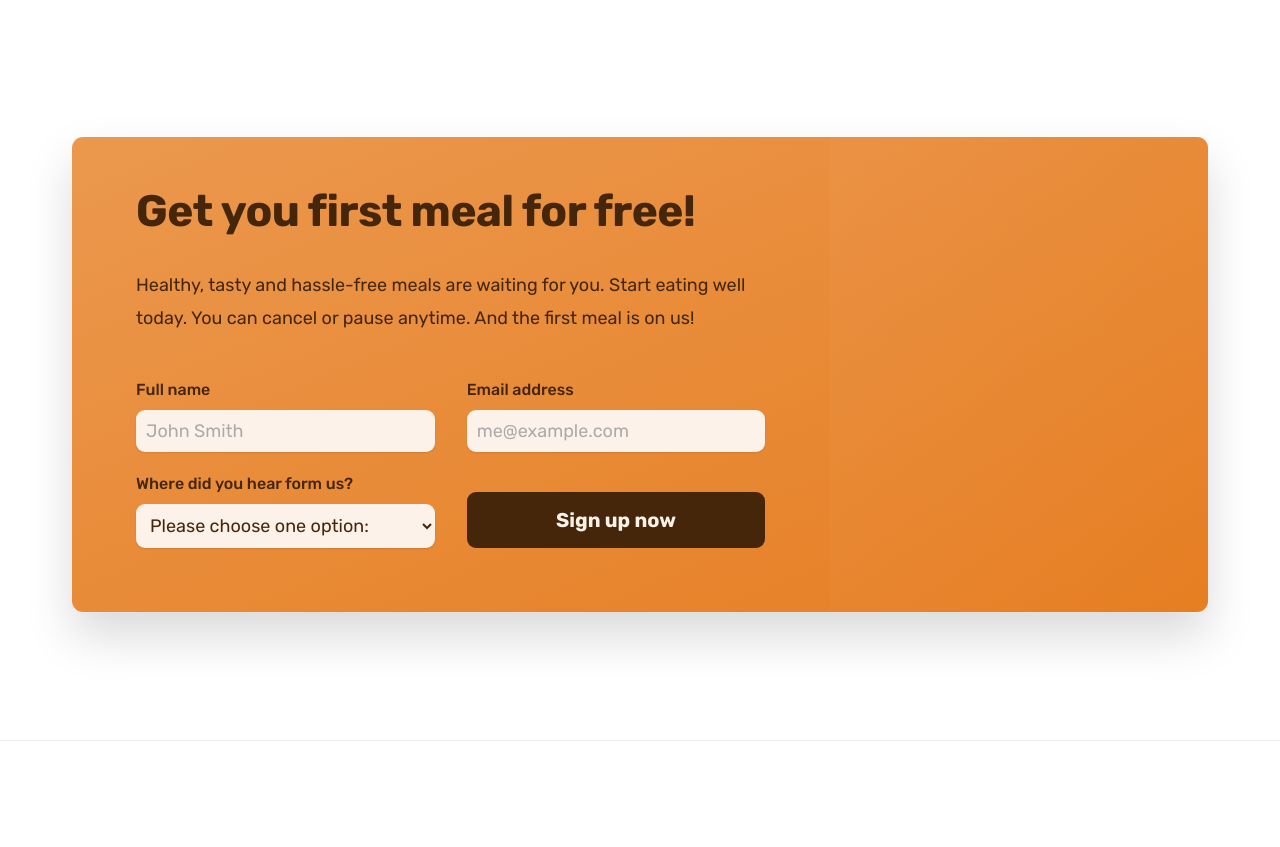
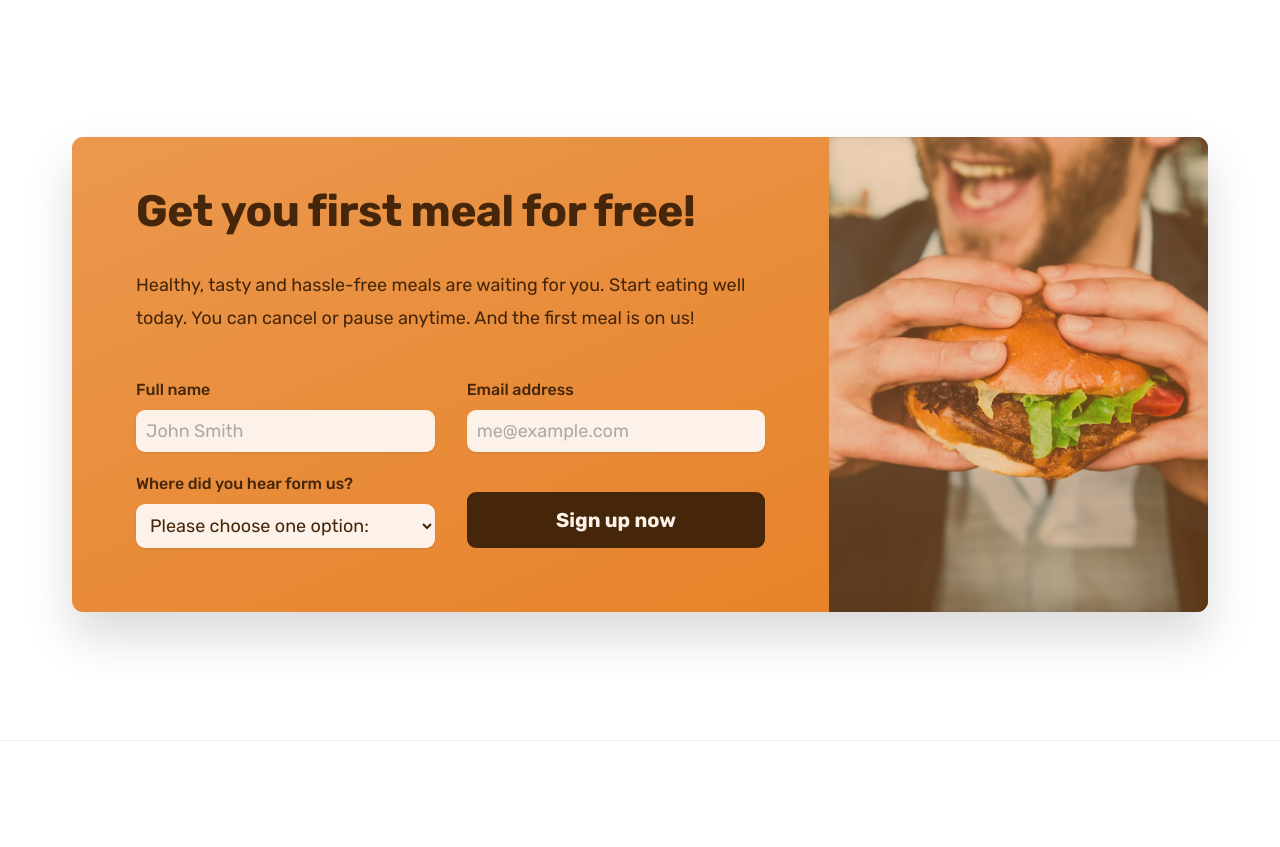
Before and after one commit to HazemHussein14/Omnifood, a plain HTML site: page index.html in a window 1280 px wide. Shown: the part 6520-7367 px from the top of the page. Drawn offline with nearby package versions, Linux system fonts and the light colour scheme; the site is published under a folder, as on GitHub Pages, so addresses that start at the root find nothing.

Commit message:
fixed cta image path

```diff
--- a/CSS/style.css
+++ b/CSS/style.css
@@ -451,7 +451,7 @@
 }
 .cta-img-box {
   background-image: linear-gradient(to right bottom, rgba(235, 151, 78, 0.35), rgba(230, 125, 34, 0.35)),
-    url(/img/eating-2.webp);
+    url(../img/eating-2.webp);
   background-size: cover;
   background-position: center;
 }
```
